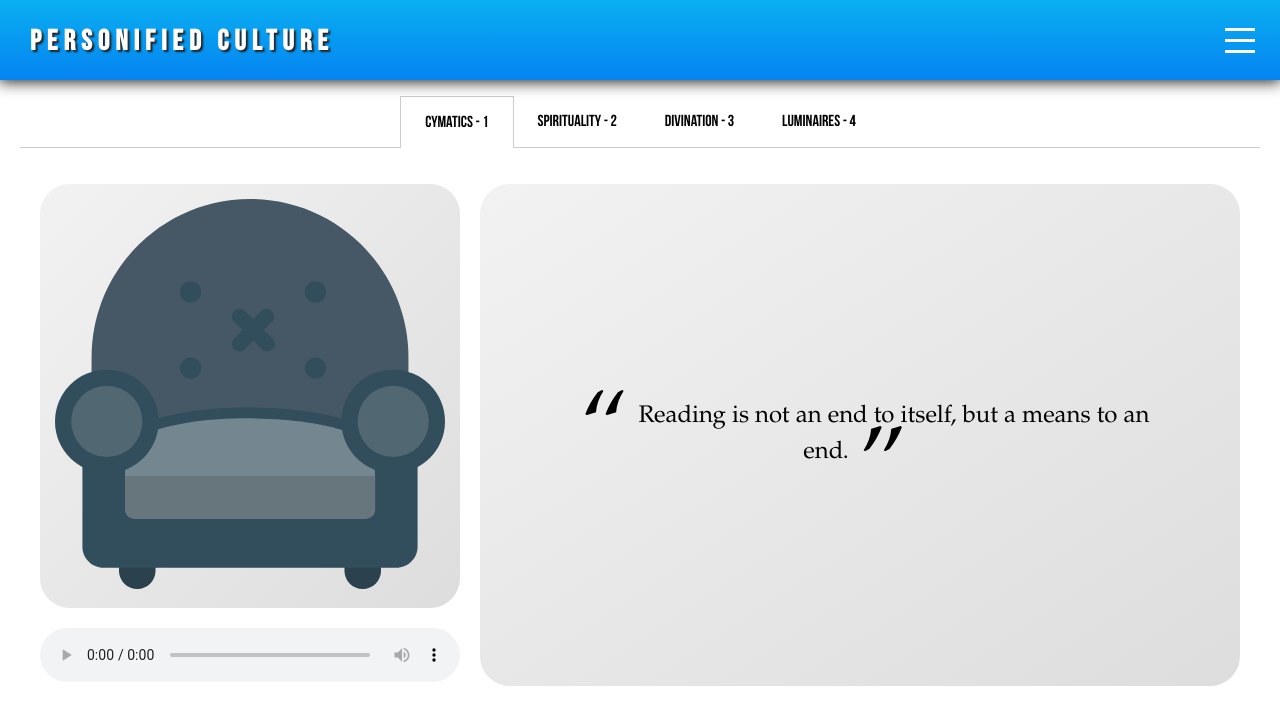
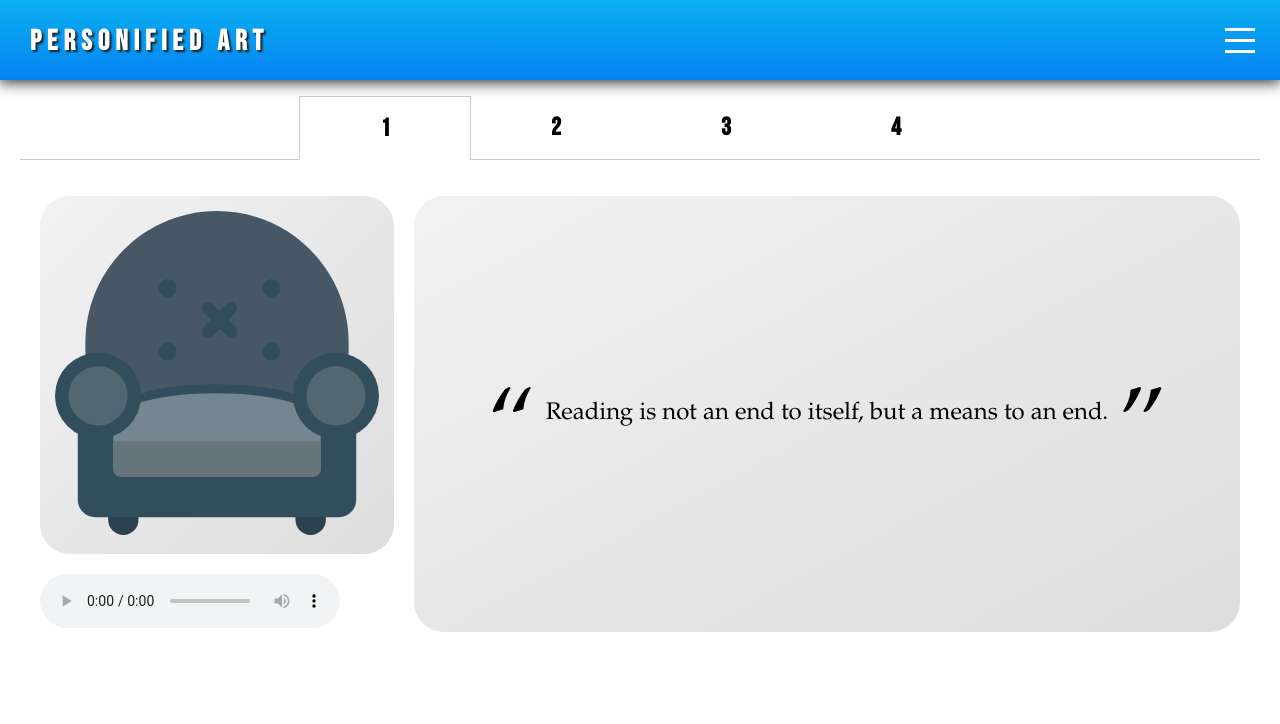
Before and after one commit to Magssch/IT2810-Prosjekt-2-ReactJS, a React (Create React App) app: page / in a window 1280 px wide. Shown: the top 724 px of the page. Built offline with nearby package versions, Linux system fonts and the light colour scheme.

Commit message:
Fikset bilde-skalering og justering av tabs

```diff
--- a/src/App.js
+++ b/src/App.js
@@ -162,15 +162,15 @@ class App extends Component {
           <Sidenav value={this.state.sidenavExpanded} categories={this.state.categories} handleChange={this.categoryChange}/>
           <div className="page" onClick={this.sidenavClose}>
               <header className="header">
-                <h1 className="title">Personified Culture</h1>
+                <h1 className="title">Personified Art</h1>
               </header>
               <Menu onClick={this.sidenavExpand} value={this.state.menuClicked} />
               <div className="tabs-container">
                   <Tabs onClick={this.updateTabs}>
-                      <Tab label="Cymatics - 1" />
-                      <Tab label="Spirituality - 2" />
-                      <Tab label="Divination - 3" />
-                      <Tab label="Luminaires - 4" />
+                      <Tab label="1" />
+                      <Tab label="2" />
+                      <Tab label="3" />
+                      <Tab label="4" />
                   </Tabs>
               </div>
               <div className="content">
--- a/src/Components/Content/content.css
+++ b/src/Components/Content/content.css
@@ -16,7 +16,6 @@
 .audio {
     margin-top: 20px;
     max-width: 420px;
-    width: 420px;
 }
 
 .textContainer {
@@ -60,7 +59,7 @@ pre {
     white-space: pre-line;
     text-align: center;
     font-size: 20px;
-    padding: 40px;
+    padding: 10px 0px;
     margin: auto;
 }
 
--- a/src/Components/Tabs/Tab/tab.css
+++ b/src/Components/Tabs/Tab/tab.css
@@ -7,11 +7,13 @@
     display: inline-block;
     list-style: none;
     margin-bottom: -1px;
-    padding: 1rem 1.5rem;
+    padding: 1rem 5rem;
     cursor: pointer;
     font-family: Bebas Neue, Verdana, serif;
     transition: padding 0.2s;
     white-space: nowrap;
+    font-size: 25px;
+    font-weight: bold;
 }
 
 .tab-list-item:hover {
@@ -29,6 +31,6 @@
     background: #222 linear-gradient(to top, rgb(210, 210, 210), rgb(240, 240, 240));
 }
 
-@media screen and (max-width: 550px) {
-    .tab-list-item {padding: 1rem 0.75rem; font-size: 14px;}
+@media screen and (max-width: 720px) {
+    .tab-list-item {padding: 1rem 2.5rem; font-size: 18px;}
 }
```
